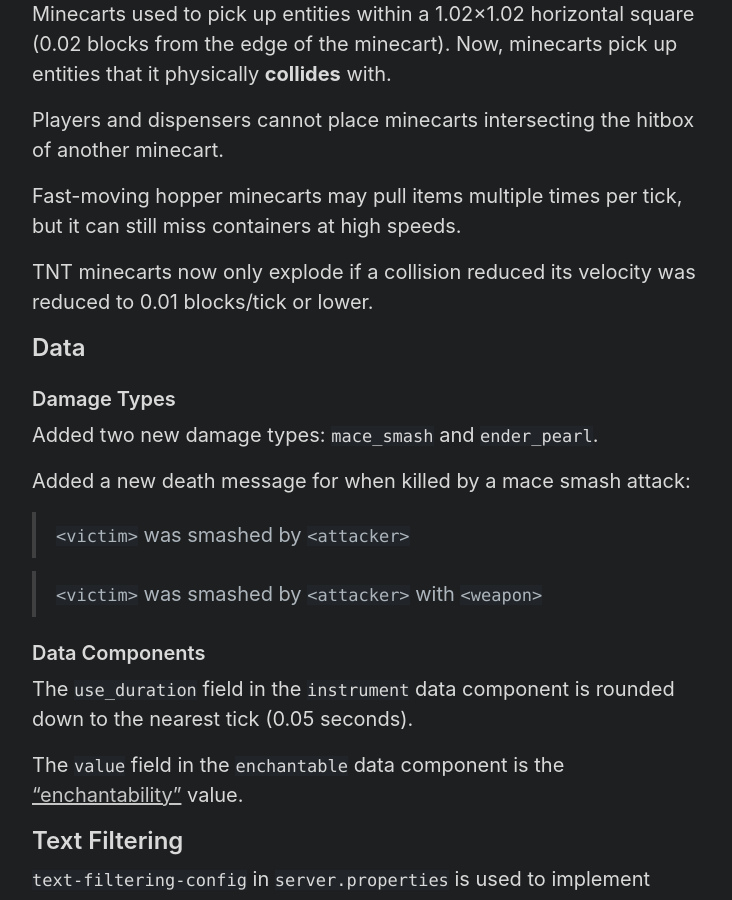
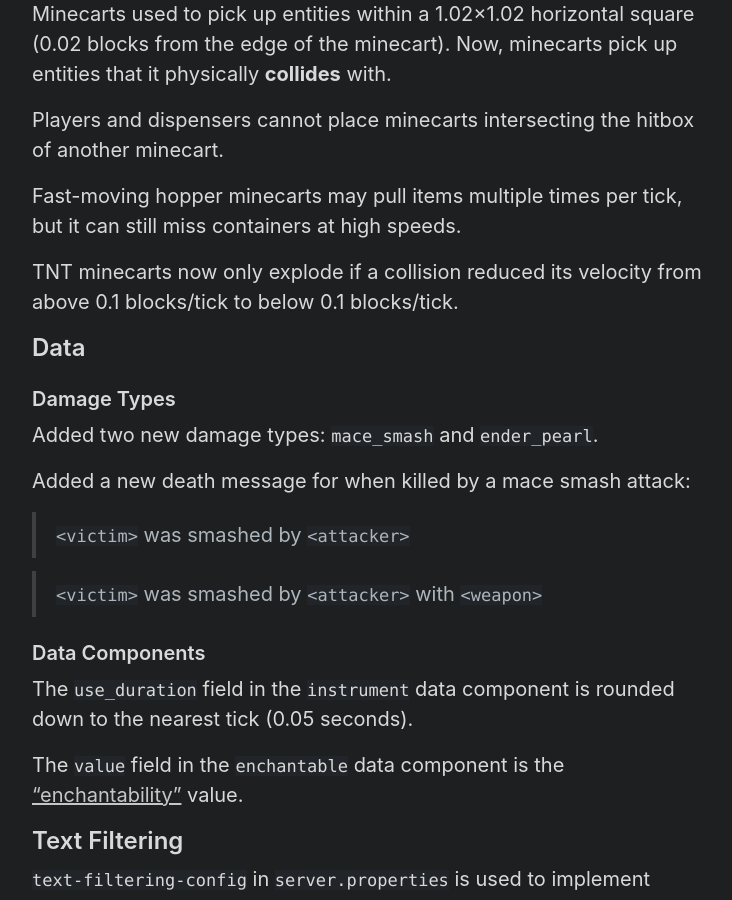
Before and after one commit to Tisawesomeness/tisawesomeness.github.io, a Jekyll site: the page built from snapshots/_posts/2024-08-27-24w33a.md, in a window 1280 px wide and 900 px high, scrolled down 4727 px. Shown: the whole window, without its empty margins (272-1004 px from the left). Built offline with Jekyll 4.4.1, drawn with Linux system fonts in a browser that asks for light colours; comment, search, counter and statistics services are not loaded; some of the changed text lies outside the part shown.

Commit message:
Correct TNT explosion velocity

```diff
--- a/snapshots/_posts/2024-08-27-24w33a.md
+++ b/snapshots/_posts/2024-08-27-24w33a.md
@@ -144,7 +144,7 @@ Players and dispensers cannot place minecarts intersecting the hitbox of another
 
 Fast-moving hopper minecarts may pull items multiple times per tick, but it can still miss containers at high speeds.
 
-TNT minecarts now only explode if a collision reduced its velocity was reduced to 0.01 blocks/tick or lower.
+TNT minecarts now only explode if a collision reduced its velocity from above 0.1 blocks/tick to below 0.1 blocks/tick.
 
 ## Data
 
```
Also changed, not shown: other parts of snapshots/_posts/2024-08-27-24w33a.md (+4 -0 lines).
